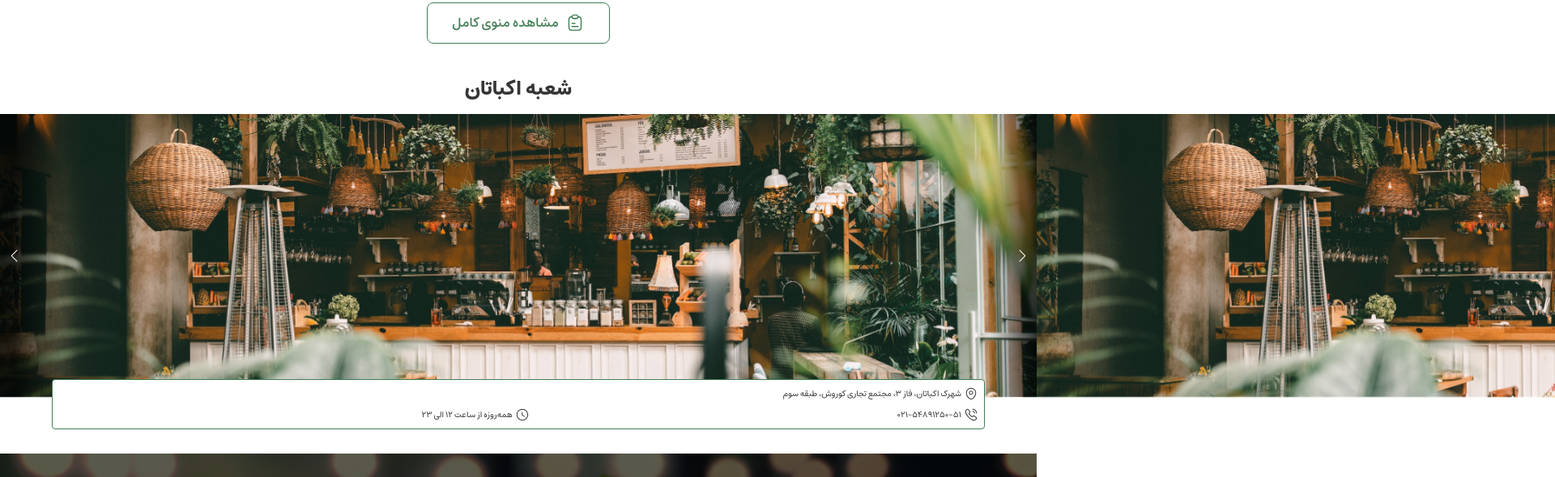
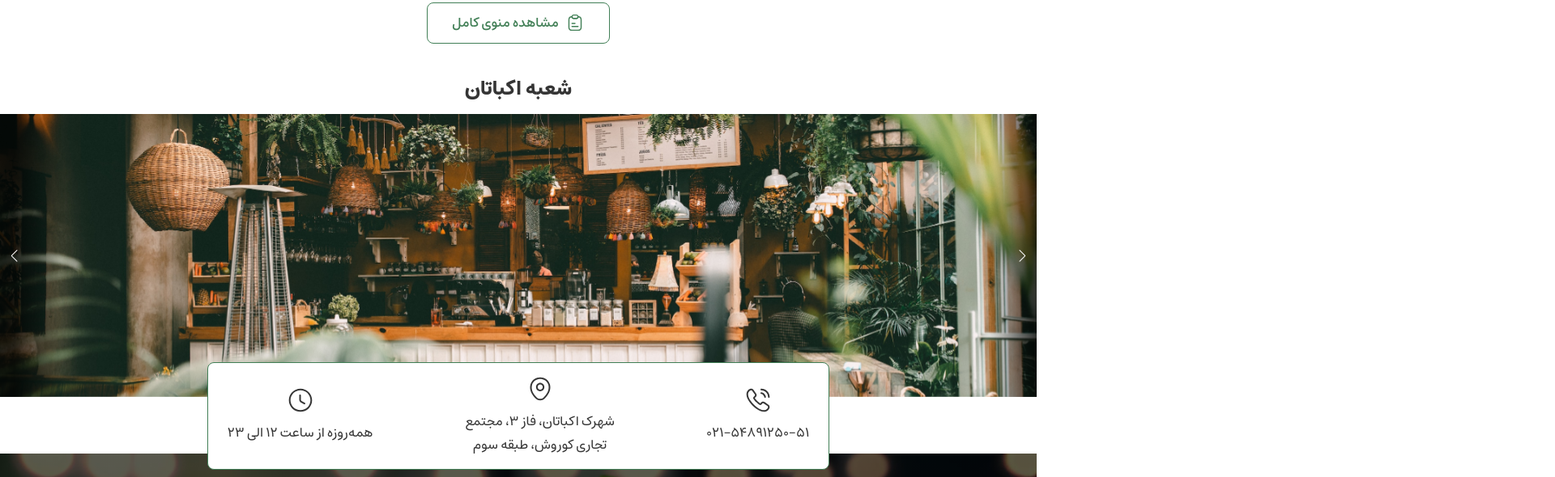
Before and after one commit to IsAmirMmd/Tarkhineh, a website with bundled scripts: page public/Foods.html in a window 1280 px wide. Shown: the part 2245-2835 px from the top of the page at 81% size, 1920 px wide, since content can reach past the window. Built offline with nearby package versions, Linux system fonts and the light colour scheme.

Commit message:
updating album rate for desktop screens

```diff
--- a/public/Foods.html
+++ b/public/Foods.html
@@ -620,6 +620,8 @@
         <div class="swiper-button-next"></div>
         <div class="hands-cover cover-left"></div>
         <div class="hands-cover cover-right"></div>
+      </div>
+      <div class="branch-details-holder">
         <div class="slider-branch">
           <div class="slider-details__adderss">
             <img src="../src/data/location.svg" alt="" />
--- a/src/styles/style.css
+++ b/src/styles/style.css
@@ -1419,9 +1419,6 @@
 .album__branch {
   margin-bottom: 7rem;
 }
-.album__branch .swiper {
-  overflow: initial;
-}
 .album__branch .slide-1 {
   background: url(../data/branch-slider.jpg);
   background-position: center;
@@ -1461,6 +1458,9 @@
     rgba(0, 0, 0, 0) 76.56%
   );
   right: 0;
+}
+.branch-details-holder {
+  position: relative;
 }
 .slider-branch {
   position: absolute;
@@ -1508,4 +1508,32 @@
     font-weight: 700;
     margin-bottom: 1.4rem;
   }
-}
+  .slider-branch {
+    border-radius: var(--Border-Radius-8);
+    padding: var(--Padding-Mini);
+    grid-template-areas: "phone address time";
+    bottom: -90px;
+    width: 60%;
+    gap: 3rem;
+    justify-content: center;
+    align-items: center;
+  }
+  .slider-branch > div {
+    flex-direction: column;
+    font-size: 1.6rem;
+    gap: 1rem;
+  }
+  .slider-branch > div > img {
+    width: 32px;
+    aspect-ratio: 1/1;
+  }
+  .slider-details__adderss {
+    text-align: center;
+  }
+}
+@media screen and (min-width: 1024px) {
+  .slider-details__adderss {
+    max-width: 60%;
+    margin: 0 auto;
+  }
+}
```
